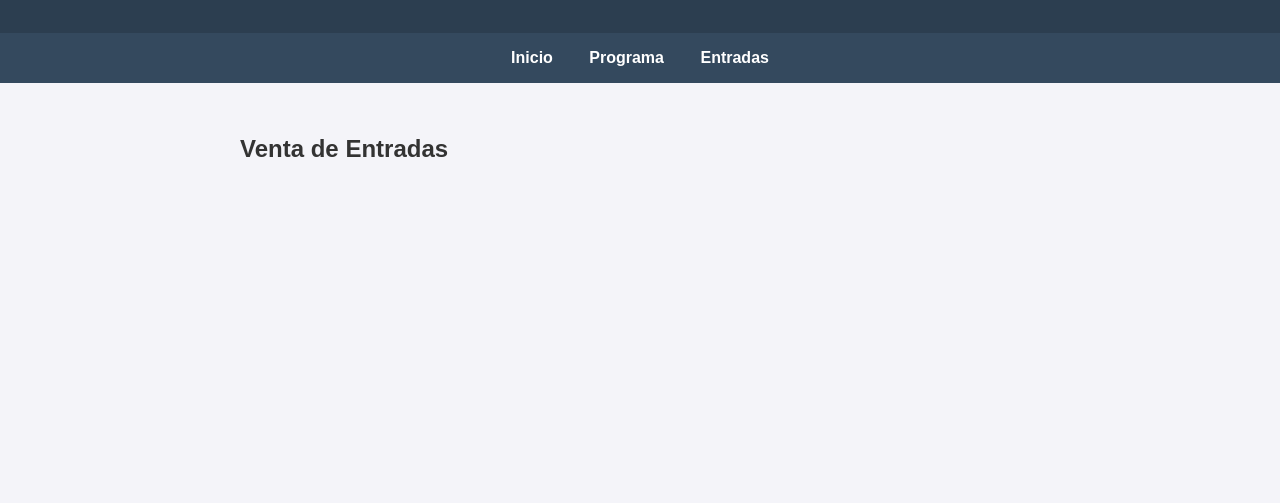
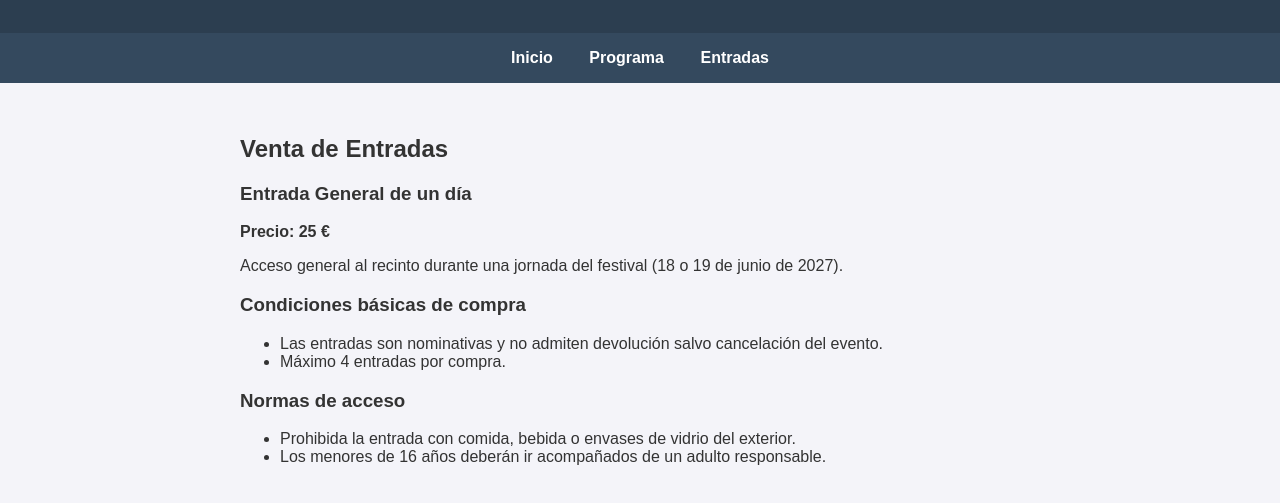
Before and after one commit to gonzalezprieto/festival-dam-2027, a plain HTML site: page entradas.html in a window 1280 px wide. Shown: the part 111-614 px from the top of the page. Drawn offline with Linux system fonts and the light colour scheme.

Commit message:
Añadida información de entrada general, condiciones y normas

```diff
--- a/entradas.html
+++ b/entradas.html
@@ -16,7 +16,25 @@
     </nav>
     <main>
         <h2>Venta de Entradas</h2>
-        <!-- El Desarrollador B completará esto más adelante -->
+        <section>
+            <h3>Entrada General de un día</h3>
+            <p><strong>Precio: 25 €</strong></p>
+            <p>Acceso general al recinto durante una jornada del festival (18 o 19 de junio de 2027).</p>
+        </section>
+        <section>
+            <h3>Condiciones básicas de compra</h3>
+            <ul>
+                <li>Las entradas son nominativas y no admiten devolución salvo cancelación del evento.</li>
+                <li>Máximo 4 entradas por compra.</li>
+            </ul>
+        </section>
+        <section>
+            <h3>Normas de acceso</h3>
+            <ul>
+                <li>Prohibida la entrada con comida, bebida o envases de vidrio del exterior.</li>
+                <li>Los menores de 16 años deberán ir acompañados de un adulto responsable.</li>
+            </ul>
+        </section>
     </main>
 </body>
 </html>
```
